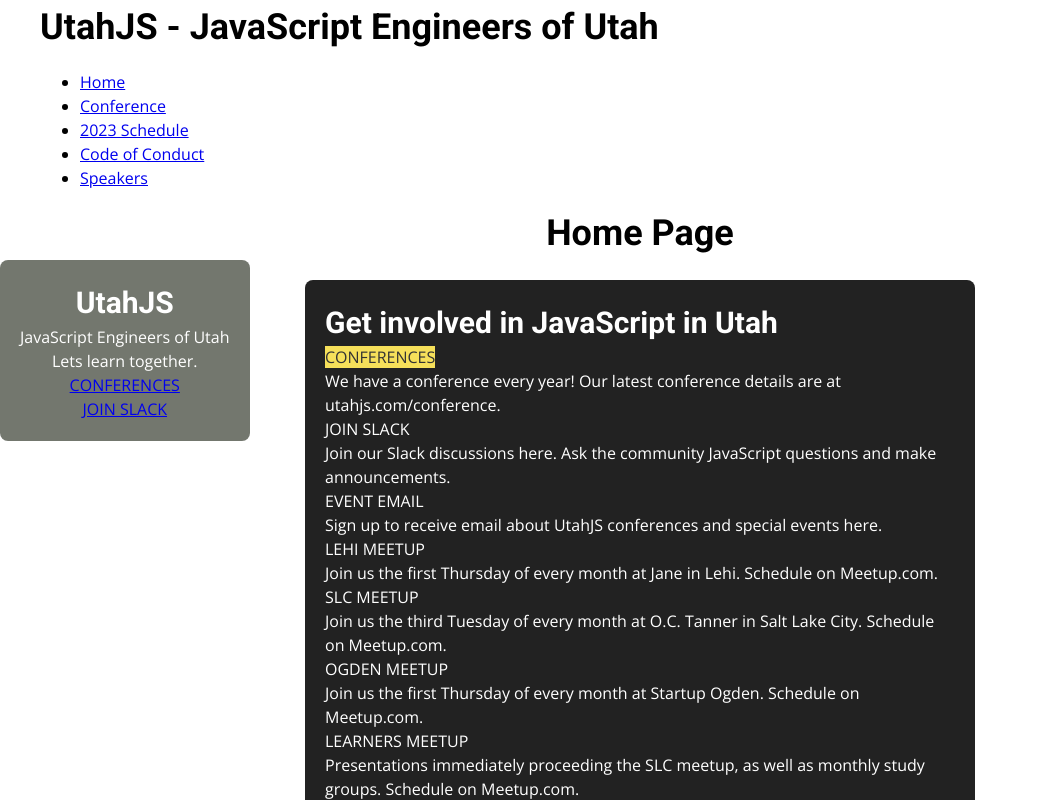
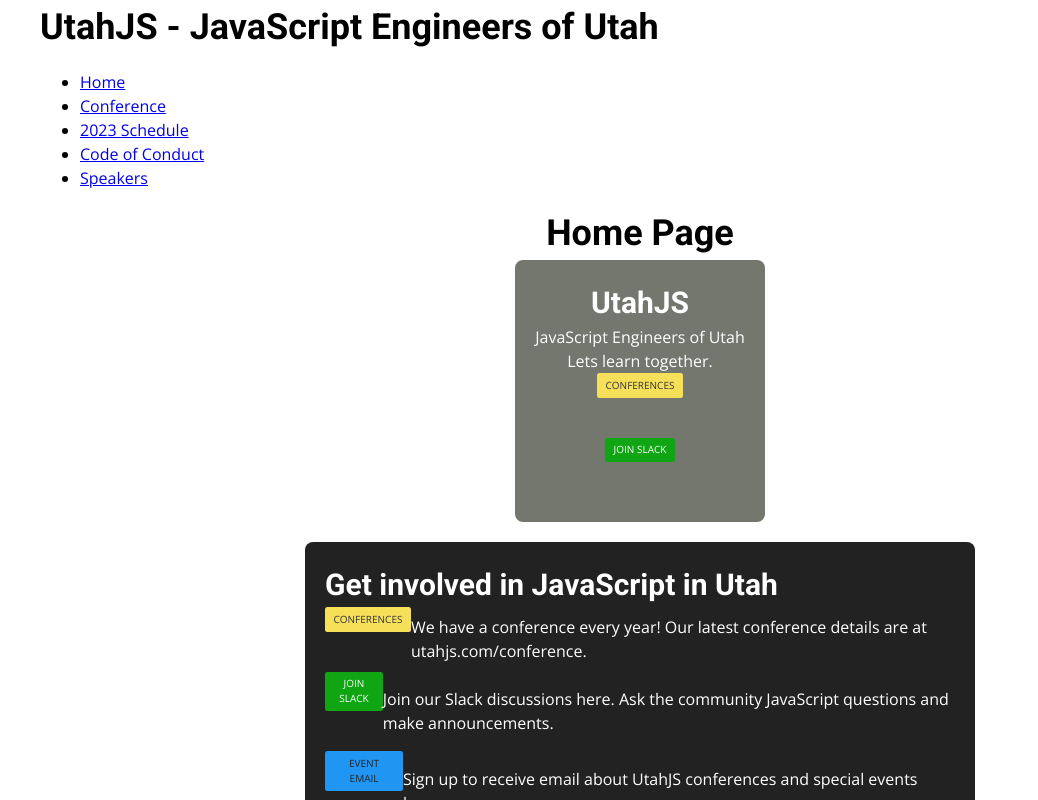
Before and after one commit to FreeCodeCamp-SLC/utahjs-website, a Next.js app in the folder next/: page / in a window 1280 px wide. Shown: the top 800 px of the page, without its empty margins (0-1038 px from the left). Built offline with nearby package versions, Linux system fonts and the light colour scheme.

Commit message:
committing

```diff
--- a/next/src/app/page.module.scss
+++ b/next/src/app/page.module.scss
@@ -2,11 +2,11 @@
 	background-color: rgb(255, 255, 255);
 	min-height: calc(100vh - 140px);
 	text-align: center;
-	display: block;
-	box-sizing: border-box;
-
+	display: flex;
+	flex-direction: column;
+	position: relative;
 	.homeUTJS {
-		position: absolute;
+		// position: absolute;
 		display: flex;
 		flex-direction: column;
 		-webkit-box-align: center;
@@ -34,36 +34,73 @@
 			.getInvolvedSection {
 				flex-direction: row;
 				text-align: left;
+				display: flex;
+				align-items: center;
 			}
 		}
 	}
 	.btn {
 		font-weight: 400;
 		text-transform: uppercase;
+		text-decoration: none;
+		display: inline-block;
+		font-weight: 400;
+		color: #212529;
+		text-align: center;
+		vertical-align: middle;
+		-webkit-user-select: none;
+		-ms-user-select: none;
+		user-select: none;
+		background-color: transparent;
+		border: 1px solid transparent;
+		padding: 0.375rem 0.75rem;
+		margin-bottom: 40px;
+		font-size: 1rem;
+		line-height: 1.5;
+		border-radius: 0.25rem;
+		transition: color 0.15s ease-in-out, background-color 0.15s ease-in-out, border-color 0.15s ease-in-out,
+			box-shadow 0.15s ease-in-out;
+	}
+	#btnConf0,
+	#btnConf1 {
+		color: rgb(51, 51, 51);
+		background-color: rgb(246, 224, 90);
+	}
+	// #btnConf1 {
+	// 	background-color: rgb(246, 224, 90);
+	// 	color: rgb(51, 51, 51);
+	// }
+	#btnSlack0,
+	#btnSlack1 {
 		color: rgb(255, 255, 255);
-		text-decoration: none;
+		background-color: rgb(15, 165, 19);
 	}
-	#btnConf {
+	// #btnSlack1 {
+	// }
+	#btnEvent {
+		background-color: rgb(32, 149, 242);
+	}
+	#btnLehi {
+		background-color: rgb(101, 22, 217);
+	}
+	#btnSlc {
+		background-color: rgb(177, 19, 186);
+	}
+	#btnOgden {
+		background-color: rgb(232, 29, 98);
+	}
+	#btnLearners {
+		background-color: rgb(254, 86, 33);
+	}
+	#btnLinkedin {
 		background-color: rgb(246, 224, 90);
 		color: rgb(51, 51, 51);
 	}
-	#btnSlack {
-	}
-	#btnEvent {
-	}
-	#btnLehi {
-	}
-	#btnSlc {
-	}
-	#btnOgden {
-	}
-	#btnLearners {
-	}
-	#btnLinkedin {
-	}
 	#btnTwitter {
+		background-color: rgb(15, 165, 19);
 	}
 	#btnVideos {
+		background-color: rgb(32, 149, 242);
 	}
 }
 
--- a/next/src/app/page.tsx
+++ b/next/src/app/page.tsx
@@ -10,10 +10,10 @@
 				<h2>UtahJS</h2>
 				<p>JavaScript Engineers of Utah</p>
 				<p>Lets learn together.</p>
-				<Link href="/conference" id="btnConf">
+				<Link href="/conference" className={styles.btn} id={styles.btnConf0}>
 					CONFERENCES
 				</Link>
-				<Link href="/" id="btnSlack">
+				<Link href="/" className={styles.btn} id={styles.btnSlack0}>
 					JOIN SLACK
 				</Link>
 			</div>
@@ -21,7 +21,7 @@
 				<div className={styles.homeGetInvolved}>
 					<h2>Get involved in JavaScript in Utah</h2>
 					<div className={styles.getInvolvedSection}>
-						<Link href="/conference" className={styles.btn} id={styles.btnConf}>
+						<Link href="/conference" className={styles.btn} id={styles.btnConf1}>
 							CONFERENCES
 						</Link>
 						<p>
@@ -29,7 +29,7 @@
 						</p>
 					</div>
 					<div className={styles.getInvolvedSection}>
-						<Link href="/" className={styles.btn} id={styles.btnSlack}>
+						<Link href="/" className={styles.btn} id={styles.btnSlack1}>
 							JOIN SLACK
 						</Link>
 						<p>
```
